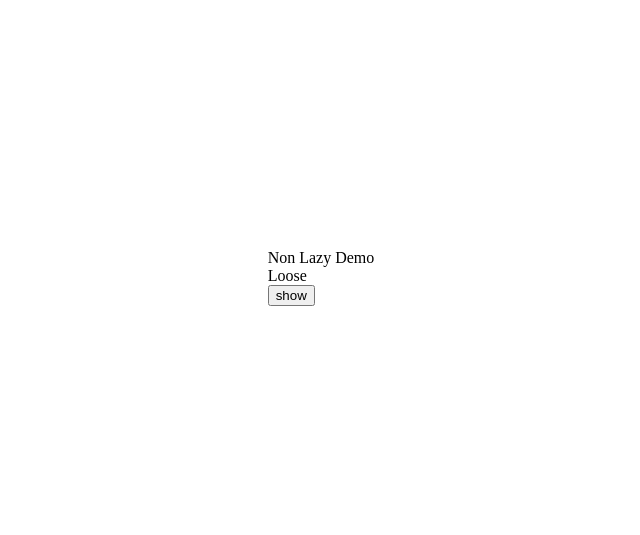
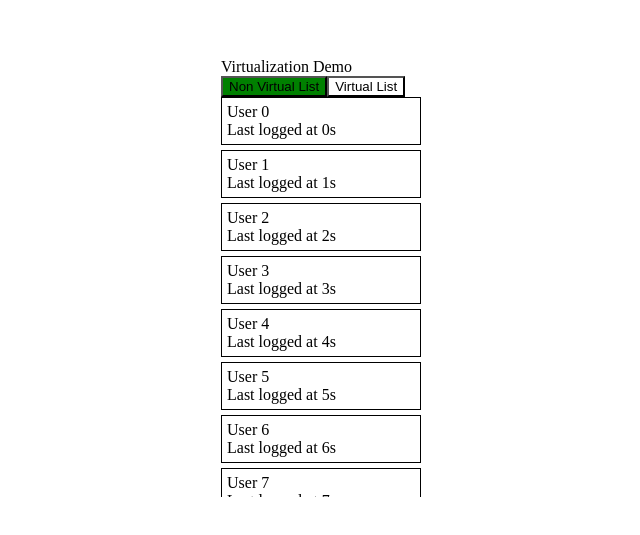
Before and after one commit to rajeshrc12/interview, a React (Vite) app in the folder reactjs/: page / in a window 1280 px wide. Shown: the part 123-658 px from the top of the page, without its empty margins (319-959 px from the left). Built offline with nearby package versions, Linux system fonts and the light colour scheme.

Commit message:
reactjs: virtualization

```diff
--- a/reactjs/src/App.tsx
+++ b/reactjs/src/App.tsx
@@ -4,7 +4,8 @@
 // import Debounce from "./debounce";
 // import Throttle from "./throttle";
 // import NonLazy from "./NonLazy";
-import Lazy from "./Lazy";
+// import Lazy from "./Lazy";
+import Virtualization from "./Virtualization";
 
 const App = () => {
   return (
@@ -23,7 +24,8 @@ const App = () => {
       {/* <Debounce /> */}
       {/* <Throttle /> */}
       {/* <NonLazy /> */}
-      <Lazy />
+      {/* <Lazy /> */}
+      <Virtualization />
     </div>
   );
 };
--- /dev/null
+++ b/reactjs/src/NonVirtualList.tsx
@@ -0,0 +1,17 @@
+const NonVirtualList = ({ data }: { data: number[] }) => {
+  return (
+    <div style={{ height: "400px", width: "200px", overflowY: "scroll" }}>
+      {data.map((_, i) => (
+        <div
+          key={i}
+          style={{ border: "1px solid black", padding: 5, marginBottom: 5 }}
+        >
+          User {i}
+          <div>Last logged at {i}s</div>
+        </div>
+      ))}
+    </div>
+  );
+};
+
+export default NonVirtualList;
--- /dev/null
+++ b/reactjs/src/VirtualList.tsx
@@ -0,0 +1,5 @@
+const VirtualList = () => {
+  return <div>VirtualList</div>;
+};
+
+export default VirtualList;
--- /dev/null
+++ b/reactjs/src/Virtualization.tsx
@@ -0,0 +1,28 @@
+import { useState } from "react";
+import NonVirtualList from "./NonVirtualList";
+const data = new Array(100).fill(0);
+const Virtualization = () => {
+  const [type, setType] = useState("nv");
+  return (
+    <div>
+      <div>Virtualization Demo</div>
+      <div style={{ display: "flex" }}>
+        <button
+          style={{ background: type === "nv" ? "green" : "none" }}
+          onClick={() => setType("nv")}
+        >
+          Non Virtual List
+        </button>
+        <button
+          style={{ background: type === "v" ? "green" : "none" }}
+          onClick={() => setType("v")}
+        >
+          Virtual List
+        </button>
+      </div>
+      <NonVirtualList data={data} />
+    </div>
+  );
+};
+
+export default Virtualization;
```
